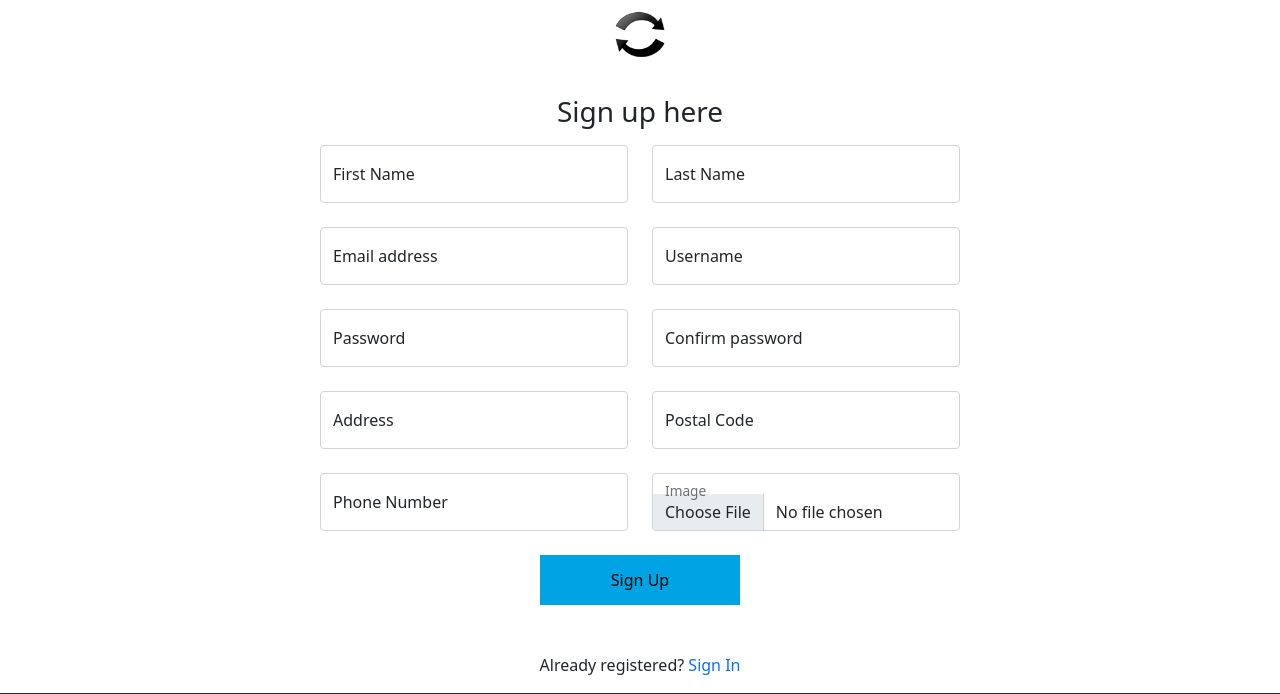
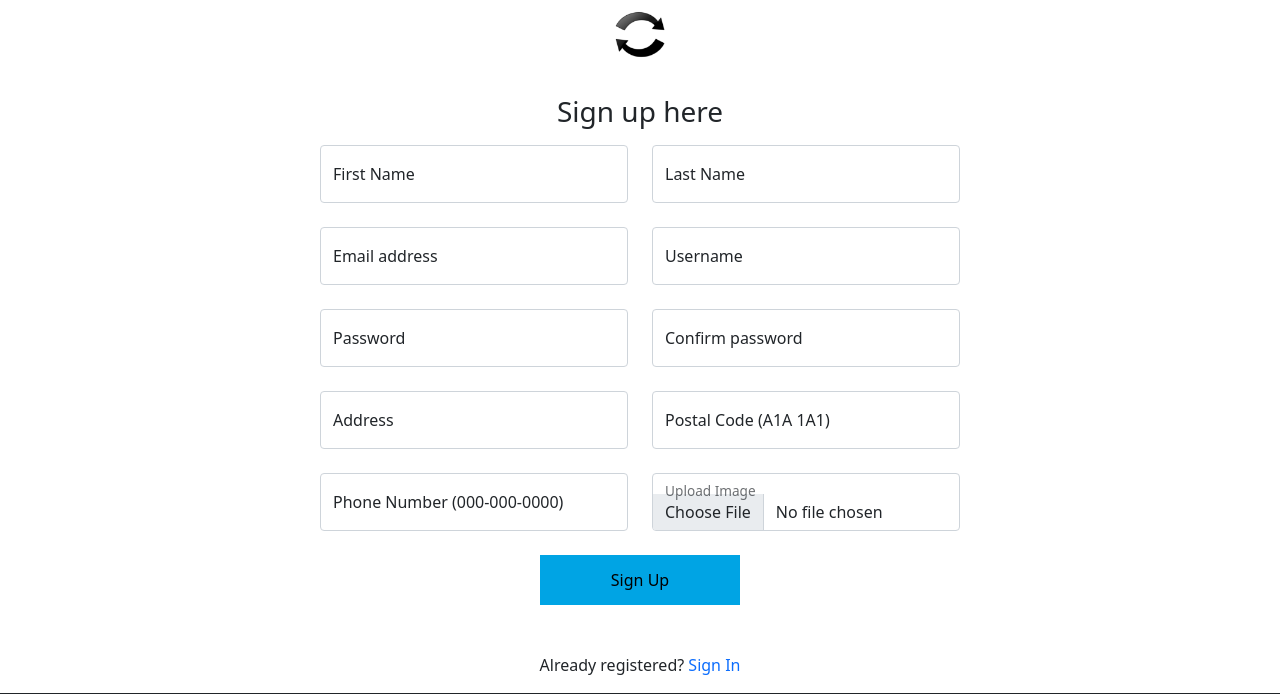
Before and after one commit to KamalFarjana/WEB-III-Project-I, a PHP site: page /signup.php in a window 1280 px wide. Shown: the part 81-775 px from the top of the page. Run offline with PHP 8.4, Linux system fonts and the light colour scheme.

Commit message:
Updated the signup

```diff
--- a/signup.php
+++ b/signup.php
@@ -20,12 +20,13 @@ if(isset($_POST['Submit'])){
       $extension_verification = pathinfo($image,PATHINFO_EXTENSION);
       #expression for validating Canadian postal code
       $expression = '/^([a-zA-Z]\d[a-zA-Z])\ {0,1}(\d[a-zA-Z]\d)$/';
-      #$imagesize=$_FILES['Image']['size'];
+      $imagesize=$_FILES['Image']['size'];
       #User name Validation
       if(strlen($FirstName)<3||strlen($LastName)<3)
       {
         $error= "First name or Last name is too short";
       }
+      #Not allowing the letters and white space
       elseif(!preg_match("/^[a-zA-Z-' ]*$/",$FirstName) || !preg_match("/^[a-zA-Z-' ]*$/",$LastName)){
         $error="Only letters and white space allowed";
       }
@@ -52,6 +53,7 @@ if(isset($_POST['Submit'])){
       elseif($password!=$passwordConfirm){
         $error="Passwords doesnot match!!!";
       }
+      #checking the validation of the postal code
       elseif(!(bool)preg_match($expression, $PostCode))
       {
         $error="Invalid Postal code. The format should be like  A1A 1A1";
@@ -60,11 +62,14 @@ if(isset($_POST['Submit'])){
       elseif(!preg_match("/^[0-9]{3}-[0-9]{3}-[0-9]{4}$/",  $Phonenumber)){
         $error="Phone number should 000-000-0000 format";
       }
-      /*elseif($imagesize>1048576)
+      #image type validation
+      else if ($extension_verification != 'jpg' && $extension_verification != 'png' && $extension_verification != 'jpeg'){
+          $error = "Only JPG, PNG and JPEG  files are allowed!";
+      }
+      elseif($imagesize>1048576)
       {
         $error="Image size should not be more than 1MB!";
-      }*/
-      #image type validation
+      }
       else
       {
         #hashing the password
@@ -172,8 +177,8 @@ if(isset($_POST['Submit'])){
                 </div>
                 <br>
                 <div class="form-floating">
-                  <input type="text" class="form-control" id="floatingInput" placeholder="Phone Number" name="PhoneNumber">
-                  <label for="floatingInput">Phone Number</label>
+                  <input type="text" class="form-control" id="floatingInput" placeholder="Phone Number(000-000-0000)" name="PhoneNumber">
+                  <label for="floatingInput">Phone Number (000-000-0000)</label>
                 </div><br>
               </div>
 
@@ -194,12 +199,12 @@ if(isset($_POST['Submit'])){
                   <br>
                   <div class="form-floating">
                     <input type="text" class="form-control" id="floatingInput" placeholder="Postal Code" name="Postal">
-                    <label for="floatingInput">Postal Code</label>
+                    <label for="floatingInput">Postal Code (A1A 1A1)</label>
                   </div><br>
 
                   <div class="form-floating">
                     <input type="file" class="form-control" id="floatingInput" placeholder="Browse Image" name="Image">
-                    <label for="floatingInput">Image</label>
+                    <label for="floatingInput">Upload Image</label>
                   </div><br>
               </div>
         </div>
```
Also changed, not shown: Images/profile/ffgghjhj@gmail.com1647732164.png (added).
